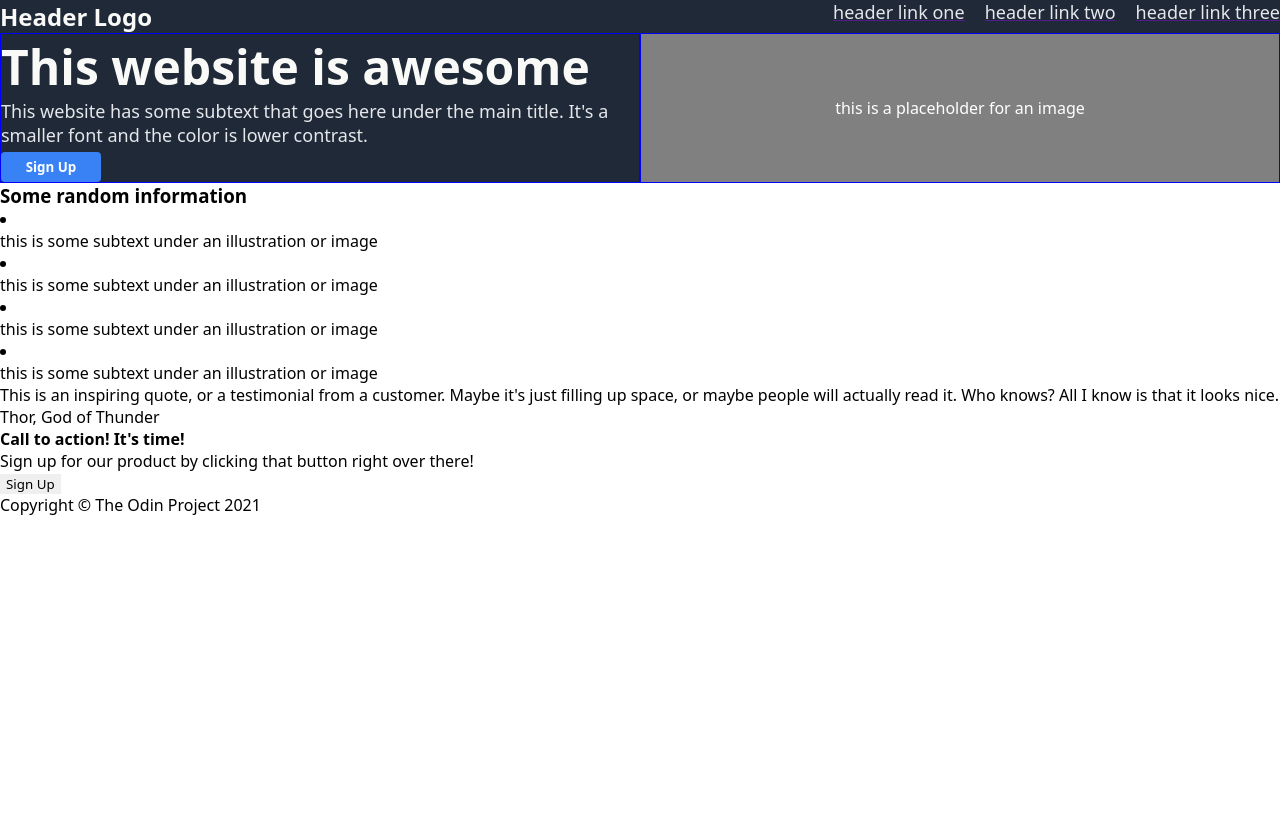
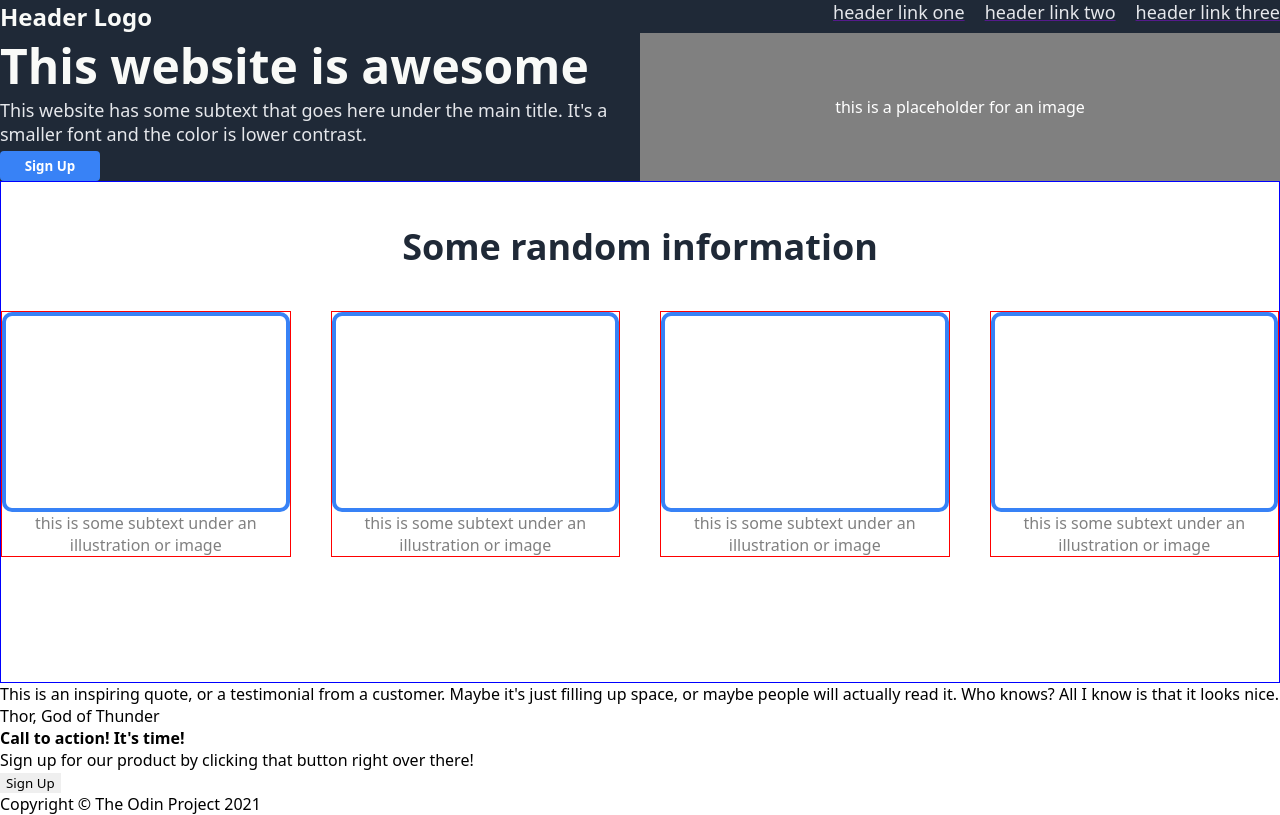
Before and after one commit to slpkid/landing-page, a plain HTML site: page index.html in a window 1280 px wide. Drawn offline with Linux system fonts and the light colour scheme.

Commit message:
Add styling to info section.

```diff
--- a/styles.css
+++ b/styles.css
@@ -34,7 +34,6 @@
 
 .intro > * {
     flex: 1;
-    border: 1px solid blue;
 }
 
 .intro-header-text {
@@ -57,6 +56,20 @@
     margin-top: 5px;
 }
 
+.info {
+    border: 1px solid blue;
+    padding-bottom: 125px;
+}
+
+.info h3 {
+    padding-top: 40px;
+    padding-bottom: 40px;
+    text-align: center;
+    font-size: 36px;
+    font-weight: 900;
+    color: #1f2937;
+}
+
 .img-container {
     background: gray;
     text-align: center;
@@ -64,7 +77,28 @@
     align-items: center;
     justify-content: center;
 }
-.img-container p{
+
+.img-container p {
     justify-self: auto;
     color: white;
 }
+
+.info-box-img-container {
+    border:4px solid #3882f6;
+    border-radius: 10px;
+    background-color: white;
+    height: 200px;
+}
+
+.boxes {
+    display: flex;
+    gap: 40px;
+    list-style: none;
+    color: gray;
+    justify-content: flex-start;
+}
+
+.info li {
+    text-align: center;
+    border: 1px solid red;
+}
```
